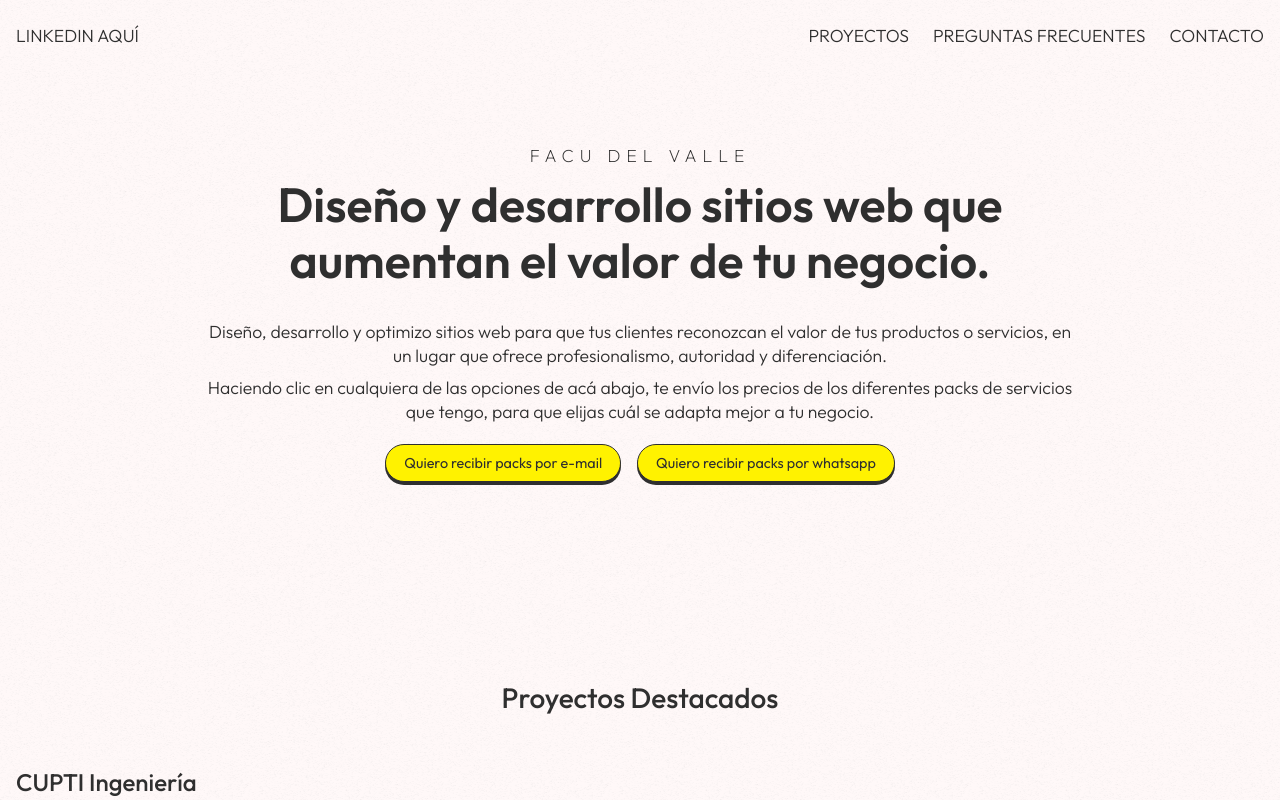
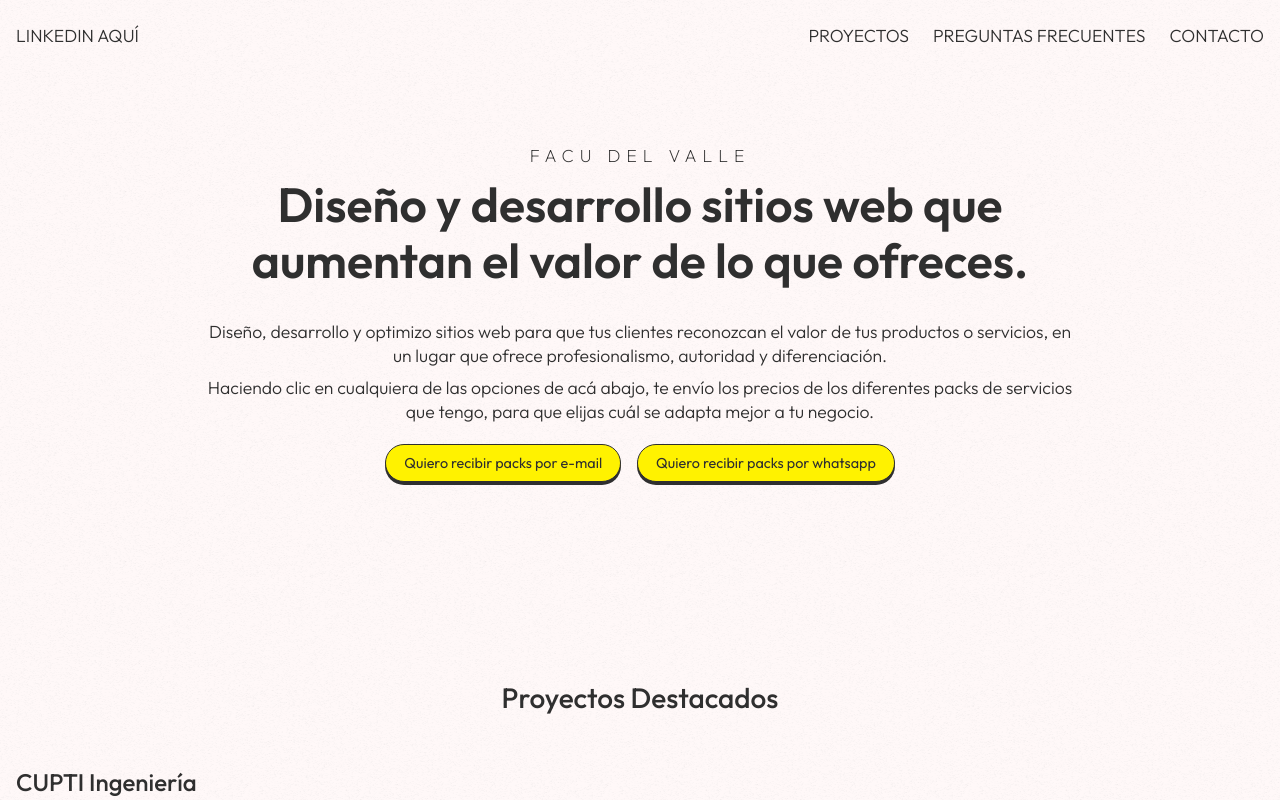
Before and after one commit to facundososa559/portfolio, a React (Create React App) app: page / in a window 1280 px wide. Shown: the top 800 px of the page. Built offline with nearby package versions, Linux system fonts and the light colour scheme.

Commit message:
Cambio headlines y cambio proyectos

```diff
--- a/src/components/Accordion.jsx
+++ b/src/components/Accordion.jsx
@@ -60,7 +60,7 @@ function Accordion({header, content, type, images = {}, alt, link}) {
                 className="accordion__body--img"
               />
 
-              <div className='accordion__button-container container--flex container--center container--fill-x'><Button content="Ver diseño para pc en otra pestaña" onClick={() => window.open(link, "_blank")}/></div>
+              <div className='accordion__button-container container--flex container--center container--fill-x'><Button content="Muéstrame el diseño" onClick={() => window.open(link, "_blank")}/></div>
             </a>
           )}
 
--- a/src/components/Projects/ProjectsContainer.jsx
+++ b/src/components/Projects/ProjectsContainer.jsx
@@ -32,7 +32,7 @@ function ProjectsContainer() {
             tablet: cuptiImageTablet,
             desktop: cuptiImageDesktop
           }}
-          link={"https://www.figma.com/proto/TJAU0OsxV3JbK42u2g6Wqd/CUPTI---WEB?node-id=360-350&p=f&t=rV03M3t8E2sPLvbr-0&scaling=min-zoom&content-scaling=fixed&page-id=360%3A349"}
+          link={"https://cupti-demo.framer.website/"}
         />
       </AnimatedElement>
 
@@ -46,7 +46,7 @@ function ProjectsContainer() {
               tablet: activeImageTablet,
               desktop: activeImageDesktop
             }}
-            link={"https://www.figma.com/proto/UgLMBH8ulc2zgLUHJ1ZMLp/FITNESS-WEB?node-id=56-25&t=x0EgKso9jJBFkvNT-1&scaling=min-zoom&content-scaling=fixed&page-id=56%3A2"}
+            link={"https://activesport-demo.framer.website/"}
         />
       </AnimatedElement>
 
--- a/src/pages/Home.jsx
+++ b/src/pages/Home.jsx
@@ -22,7 +22,7 @@ function Home() {
                 <h1 className='text--small extra-light letter-spacing hero__subheading'>FACU DEL VALLE</h1>
               </AnimatedElement>
               <AnimatedElement delay={0.2}>
-                <h1 className='heading semi-bold'>Diseño y desarrollo sitios web que aumentan el valor de tu negocio.</h1>
+                <h1 className='heading semi-bold'>Diseño y desarrollo sitios web que aumentan el valor de lo que ofreces.</h1>
               </AnimatedElement>
               <AnimatedElement delay={0.3}>
                 <p>Diseño, desarrollo y optimizo sitios web para que tus clientes reconozcan el valor de tus productos o servicios, en un lugar que ofrece profesionalismo, autoridad y diferenciación.</p>
```
